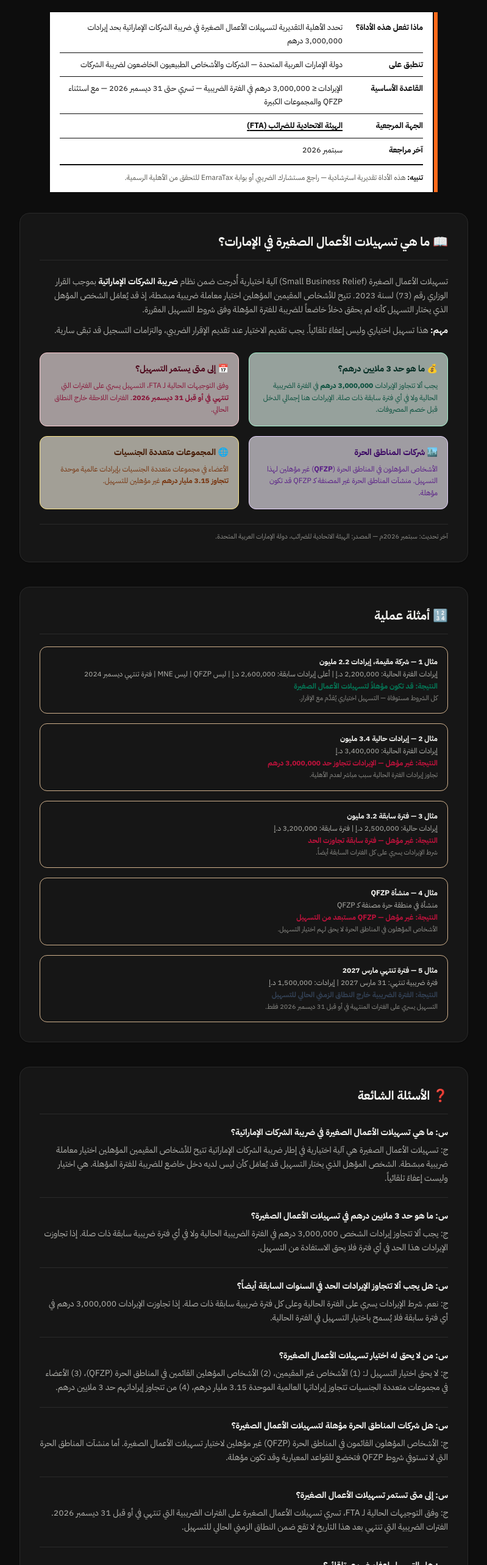
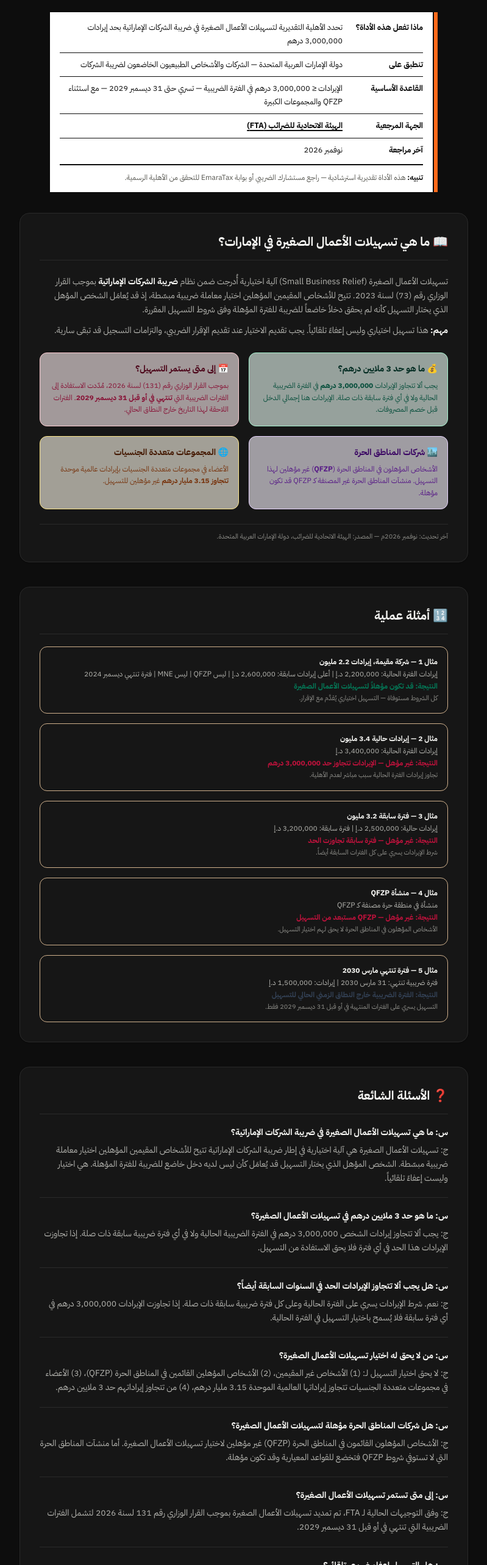
Before and after one commit to MAHMADzubair/arabic-tools, a Next.js app: page /ar/ae/small-business-relief-checker in a window 1280 px wide. Shown: the part 3500-6066 px from the top of the page at 61% size, without its empty margins (240-1039 px from the left). Built offline with nearby package versions, Linux system fonts and the light colour scheme; no server answers.

Commit message:
SEO: update UAE Small Business Relief extension through 2029

```diff
--- a/app/ar/ae/small-business-relief-checker/page.js
+++ b/app/ar/ae/small-business-relief-checker/page.js
@@ -4,9 +4,9 @@ import GeoAnswerSummary from "@/components/GeoAnswerSummary";
 import { SITE_URL, SITE_ORG_ID } from "@/lib/siteConfig";
 
 export const metadata = {
-  title: "حاسبة تسهيلات الأعمال الصغيرة الإمارات 2026 | حد 3 ملايين درهم",
+  title: "حاسبة تسهيلات الأعمال الصغيرة الإمارات 2026–2029 | حد 3 ملايين درهم",
   description:
-    "تحقق من الأهلية التقديرية لتسهيلات الأعمال الصغيرة في ضريبة الشركات الإماراتية: حد 3,000,000 درهم، الإيرادات السابقة، QFZP، المجموعات متعددة الجنسيات، وانتهاء المدة في 31 ديسمبر 2026 وفق FTA.",
+    "تحقق من الأهلية التقديرية لتسهيلات الأعمال الصغيرة في ضريبة الشركات الإماراتية: حد 3,000,000 درهم، الإيرادات السابقة، QFZP، المجموعات متعددة الجنسيات، وامتداد الأهلية الزمنية للفترات المنتهية حتى 31 ديسمبر 2029 وفق القرار الوزاري 131/2026.",
   keywords: [
     "تسهيلات الأعمال الصغيرة الإمارات",
     "Small Business Relief UAE",
@@ -19,7 +19,7 @@ export const metadata = {
   ],
   alternates: { canonical: "/ar/ae/small-business-relief-checker" },
   openGraph: {
-    title: "حاسبة تسهيلات الأعمال الصغيرة الإمارات 2026 | حد 3 ملايين درهم",
+    title: "حاسبة تسهيلات الأعمال الصغيرة الإمارات 2026–2029 | حد 3 ملايين درهم",
     description: "تحقق من أهليتك التقديرية لتسهيلات الأعمال الصغيرة في ضريبة الشركات الإماراتية وفق FTA.",
     url: `${SITE_URL}/ar/ae/small-business-relief-checker`,
     type: "website",
@@ -59,7 +59,7 @@ const faqJsonLd = {
     {
       "@type": "Question",
       name: "إلى متى تستمر تسهيلات الأعمال الصغيرة؟",
-      acceptedAnswer: { "@type": "Answer", text: "وفق التوجيهات الحالية لـ FTA، تسري تسهيلات الأعمال الصغيرة على الفترات الضريبية التي تنتهي في أو قبل 31 ديسمبر 2026. الفترات الضريبية التي تنتهي بعد هذا التاريخ لا تقع ضمن النطاق الزمني الحالي للتسهيل." },
+      acceptedAnswer: { "@type": "Answer", text: "وفق التوجيهات الحالية لـ FTA، تم تمديد تسهيلات الأعمال الصغيرة بموجب القرار الوزاري رقم 131 لسنة 2026 لتشمل الفترات الضريبية التي تنتهي في أو قبل 31 ديسمبر 2029." },
     },
     {
       "@type": "Question",
@@ -119,10 +119,10 @@ export default function UaeSbrPage() {
         <GeoAnswerSummary
           whatItDoes="تحدد الأهلية التقديرية لتسهيلات الأعمال الصغيرة في ضريبة الشركات الإماراتية بحد إيرادات 3,000,000 درهم"
           appliesTo="دولة الإمارات العربية المتحدة — الشركات والأشخاص الطبيعيون الخاضعون لضريبة الشركات"
-          keyRule="الإيرادات ≤ 3,000,000 درهم في الفترة الضريبية — تسري حتى 31 ديسمبر 2026 — مع استثناء QFZP والمجموعات الكبيرة"
+          keyRule="الإيرادات ≤ 3,000,000 درهم في الفترة الضريبية — تسري حتى 31 ديسمبر 2029 — مع استثناء QFZP والمجموعات الكبيرة"
           authority="الهيئة الاتحادية للضرائب (FTA)"
           authorityUrl="https://tax.gov.ae"
-          lastReviewed="سبتمبر 2026"
+          lastReviewed="نوفمبر 2026"
           disclaimer="هذه الأداة تقديرية استرشادية — راجع مستشارك الضريبي أو بوابة EmaraTax للتحقق من الأهلية الرسمية."
         />
 
@@ -144,7 +144,7 @@ export default function UaeSbrPage() {
               </div>
               <div className="rounded-xl border border-rose-200 bg-rose-50/60 p-4 space-y-2">
                 <h3 className="text-sm font-bold text-rose-950">📅 إلى متى يستمر التسهيل؟</h3>
-                <p className="text-xs text-rose-900 leading-relaxed">وفق التوجيهات الحالية لـ FTA، التسهيل يسري على الفترات التي <strong>تنتهي في أو قبل 31 ديسمبر 2026</strong>. الفترات اللاحقة خارج النطاق الحالي.</p>
+                <p className="text-xs text-rose-900 leading-relaxed">بموجب القرار الوزاري رقم (131) لسنة 2026، مُدّدت الاستفادة إلى الفترات الضريبية التي <strong>تنتهي في أو قبل 31 ديسمبر 2029</strong>. الفترات اللاحقة لهذا التاريخ خارج النطاق الحالي.</p>
               </div>
               <div className="rounded-xl border border-purple-200 bg-purple-50/60 p-4 space-y-2">
                 <h3 className="text-sm font-bold text-purple-950">🏙️ شركات المناطق الحرة</h3>
@@ -155,7 +155,7 @@ export default function UaeSbrPage() {
                 <p className="text-xs text-amber-900 leading-relaxed">الأعضاء في مجموعات متعددة الجنسيات بإيرادات عالمية موحدة <strong>تتجاوز 3.15 مليار درهم</strong> غير مؤهلين للتسهيل.</p>
               </div>
             </div>
-            <p className="text-[11px] text-ink-muted border-t border-brand-border pt-3">آخر تحديث: سبتمبر 2026م — المصدر: الهيئة الاتحادية للضرائب، دولة الإمارات العربية المتحدة.</p>
+            <p className="text-[11px] text-ink-muted border-t border-brand-border pt-3">آخر تحديث: نوفمبر 2026م — المصدر: الهيئة الاتحادية للضرائب، دولة الإمارات العربية المتحدة.</p>
           </div>
         </section>
 
@@ -171,7 +171,7 @@ export default function UaeSbrPage() {
                 { title: "مثال 2 — إيرادات حالية 3.4 مليون", scenario: "إيرادات الفترة الحالية: 3,400,000 د.إ", result: "غير مؤهل — الإيرادات تتجاوز حد 3,000,000 درهم", color: "text-rose-700", note: "تجاوز إيرادات الفترة الحالية سبب مباشر لعدم الأهلية." },
                 { title: "مثال 3 — فترة سابقة 3.2 مليون", scenario: "إيرادات حالية: 2,500,000 د.إ | فترة سابقة: 3,200,000 د.إ", result: "غير مؤهل — فترة سابقة تجاوزت الحد", color: "text-rose-700", note: "شرط الإيرادات يسري على كل الفترات السابقة أيضاً." },
                 { title: "مثال 4 — منشأة QFZP", scenario: "منشأة في منطقة حرة مصنفة كـ QFZP", result: "غير مؤهل — QFZP مستبعد من التسهيل", color: "text-rose-700", note: "الأشخاص المؤهلون في المناطق الحرة لا يحق لهم اختيار التسهيل." },
-                { title: "مثال 5 — فترة تنتهي مارس 2027", scenario: "فترة ضريبية تنتهي: 31 مارس 2027 | إيرادات: 1,500,000 د.إ", result: "الفترة الضريبية خارج النطاق الزمني الحالي للتسهيل", color: "text-slate-700", note: "التسهيل يسري على الفترات المنتهية في أو قبل 31 ديسمبر 2026 فقط." },
+                { title: "مثال 5 — فترة تنتهي مارس 2030", scenario: "فترة ضريبية تنتهي: 31 مارس 2030 | إيرادات: 1,500,000 د.إ", result: "الفترة الضريبية خارج النطاق الزمني الحالي للتسهيل", color: "text-slate-700", note: "التسهيل يسري على الفترات المنتهية في أو قبل 31 ديسمبر 2029 فقط." },
               ].map((ex, i) => (
                 <div key={i} className="rounded-xl border border-brand-border/80 p-4 space-y-1">
                   <h3 className="text-xs font-bold text-ink">{ex.title}</h3>
```
